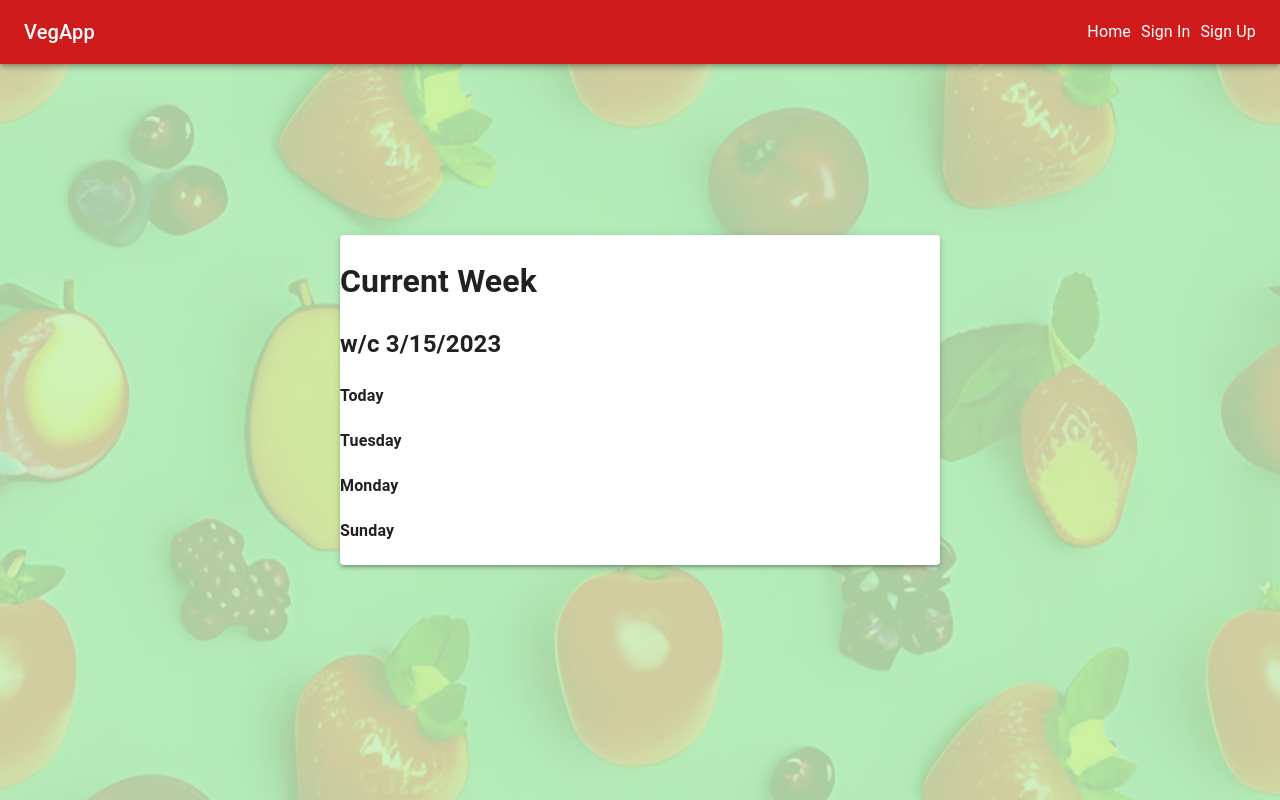
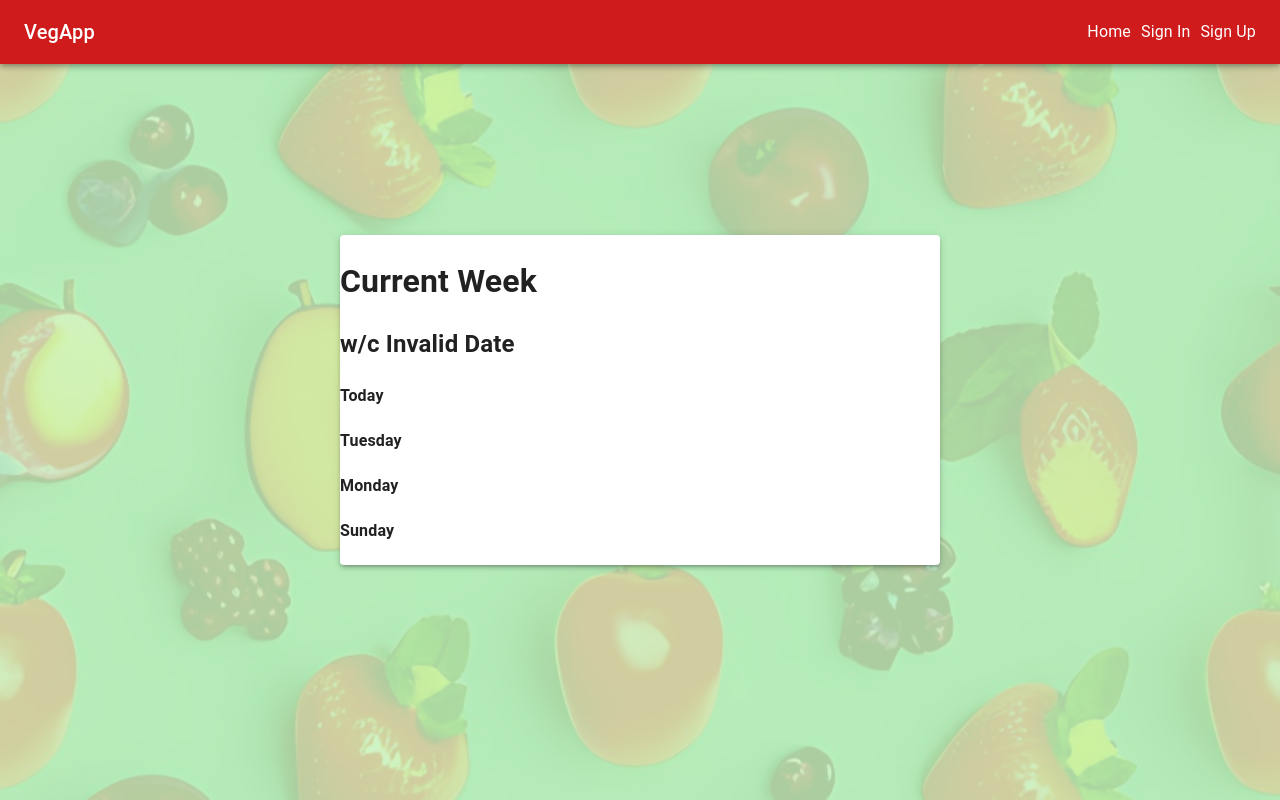
Before and after one commit to hphilpotts/veg-app-frontend, a React (Create React App) app: page /week/currentWeek in a window 1280 px wide. Built offline with nearby package versions, Linux system fonts and the light colour scheme.

Commit message:
Fixed issue with calculating weekCommencing, renamed some variables for clarity.

```diff
--- a/src/Week/CurrentWeek.js
+++ b/src/Week/CurrentWeek.js
@@ -2,13 +2,14 @@ import React from 'react'
 
 import { v4 as uuidv4} from 'uuid'
 
-import {currentWeekCommencing, todayAsDayNumber, daysOfTheWeek} from '../utils/daysHelper'
+import {getFriendlyWeekCommencing, todayAsDayNumber, daysOfTheWeek} from '../utils/daysHelper'
 
 export default function CurrentWeek(props) {
 
+  const currentWeek = props.currentWeek
+
   const today = todayAsDayNumber
-
-  const currentWeek = props.currentWeek
+  const weekCommencing = getFriendlyWeekCommencing(currentWeek.data.weekCommencing)
 
   const dayDataReversed = []
 
@@ -25,7 +26,7 @@ export default function CurrentWeek(props) {
     <>
       <div>
         <h1>Current Week</h1>
-        <h2>w/c {currentWeekCommencing}</h2>
+        <h2>w/c {weekCommencing}</h2>
 
         {dayDataReversed.map((day, index) => (
           (index >= today) ?
--- a/src/utils/daysHelper.js
+++ b/src/utils/daysHelper.js
@@ -1,7 +1,7 @@
-const currentWeekCommencing = new Date().toLocaleDateString()
+const getFriendlyWeekCommencing = weekCommencing => new Date(weekCommencing).toLocaleDateString()
 
 const todayAsDayNumber = new Date().getDay()
 
 const daysOfTheWeek = ["Sunday", "Monday", "Tuesday", "Wednesday", "Thursday", "Friday", "Saturday"]
 
-module.exports = {currentWeekCommencing, todayAsDayNumber, daysOfTheWeek}
+module.exports = {getFriendlyWeekCommencing, todayAsDayNumber, daysOfTheWeek}
```
Also changed, not shown: 1 other file (tests, documents, lock files or other folders).
